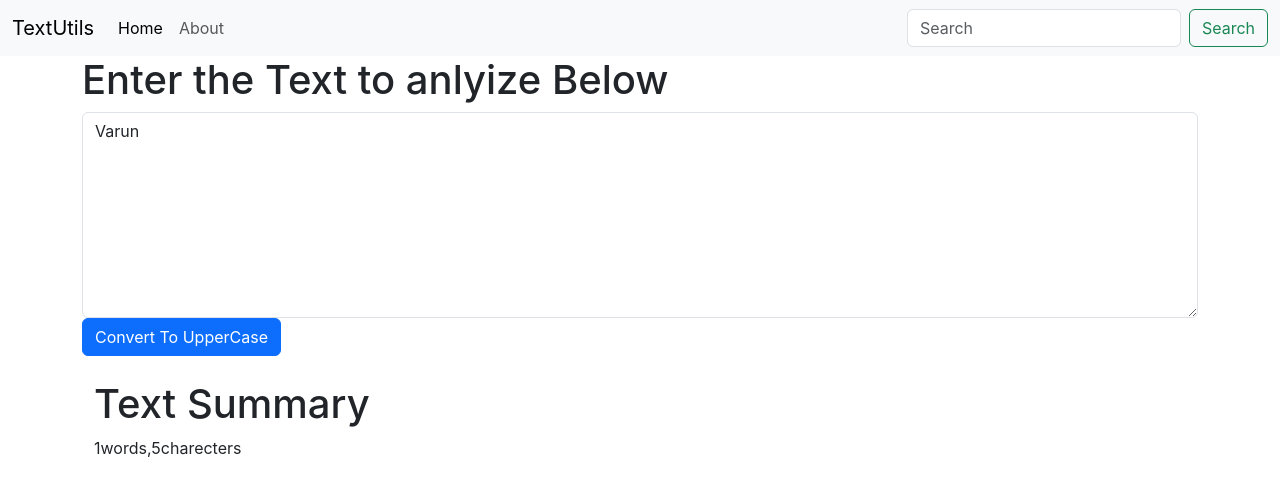
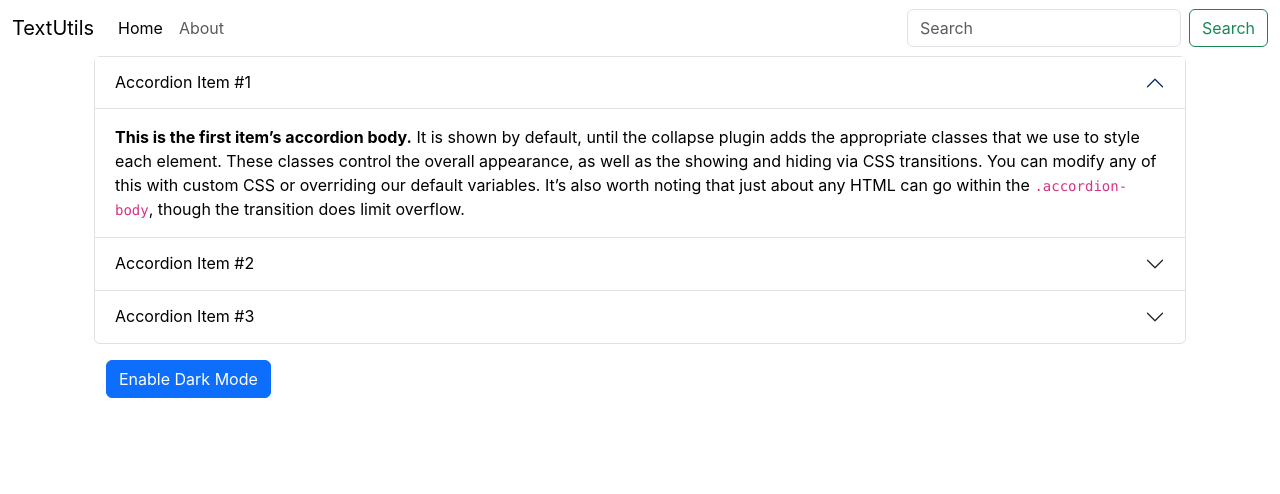
Before and after one commit to varunkr9866/React-Workspace, a React (Create React App) app: page / in a window 1280 px wide. Shown: the top 494 px of the page. Built offline with nearby package versions, Linux system fonts and the light colour scheme.

Commit message:
WORKED ON USESTATE AND DARK M0DE BY REACT

```diff
--- a/src/App.js
+++ b/src/App.js
@@ -1,6 +1,7 @@
 import "./App.css";
+import About from "./components/About.js";
 import Navbar from "./components/Navbar";
-import TextForm from "./components/TextForm";
+// import TextForm from "./components/TextForm.js";
 
 function App() {
   let name = "Varun Reddy";
@@ -8,7 +9,8 @@
     <>
       <Navbar title = "TextUtils" aboutText = "About"/>
       <div className="container">
-        <TextForm heading = 'Enter the Text to anlyize Below'/>
+        {/* <TextForm heading = 'Enter the Text to anlyize Below'/> */}
+        <About/>
       </div>
 
     </>
--- /dev/null
+++ b/src/components/About.js
@@ -0,0 +1,129 @@
+import { useState } from "react";
+import React from "react";
+
+export default function About() {
+  const [myStyle, setMyStyle] = useState({
+    color: "black",
+    backgroundColor: "white",
+  });
+  const [btnText, setbtnText] = useState('Enable Dark Mode')
+  const btnToggle = () => {
+    if (myStyle.color === "black") {
+      setMyStyle({
+        color: "white",
+        backgroundColor: "black",
+      })
+      setbtnText('Enable Light Mode')
+    } else {
+      setMyStyle({
+        color: "black",
+        backgroundColor: "white",
+      })
+      setbtnText('Enable Dark Mode')
+    }
+  };
+  return (
+    <div className="container" style={myStyle}>
+      <div className="accordion" id="accordionExample">
+        <div className="accordion-item">
+          <h2 className="accordion-header" style={myStyle}>
+            <button
+              className="accordion-button"
+              type="button"
+              style={myStyle}
+              data-bs-toggle="collapse"
+              data-bs-target="#collapseOne"
+              aria-expanded="true"
+              aria-controls="collapseOne"
+            >
+              Accordion Item #1
+            </button>
+          </h2>
+          <div
+            id="collapseOne"
+            className="accordion-collapse collapse show"
+            data-bs-parent="#accordionExample"
+          >
+            <div className="accordion-body" style={myStyle}>
+              <strong>This is the first item’s accordion body.</strong> It is
+              shown by default, until the collapse plugin adds the appropriate
+              classes that we use to style each element. These classes control
+              the overall appearance, as well as the showing and hiding via CSS
+              transitions. You can modify any of this with custom CSS or
+              overriding our default variables. It’s also worth noting that just
+              about any HTML can go within the <code>.accordion-body</code>,
+              though the transition does limit overflow.
+            </div>
+          </div>
+        </div>
+        <div className="accordion-item">
+          <h2 className="accordion-header">
+            <button
+              className="accordion-button collapsed"
+              type="button"
+              style={myStyle}
+              data-bs-toggle="collapse"
+              data-bs-target="#collapseTwo"
+              aria-expanded="false"
+              aria-controls="collapseTwo"
+            >
+              Accordion Item #2
+            </button>
+          </h2>
+          <div
+            id="collapseTwo"
+            className="accordion-collapse collapse"
+            data-bs-parent="#accordionExample"
+          >
+            <div className="accordion-body" style={myStyle}>
+              <strong>This is the second item’s accordion body.</strong> It is
+              hidden by default, until the collapse plugin adds the appropriate
+              classes that we use to style each element. These classes control
+              the overall appearance, as well as the showing and hiding via CSS
+              transitions. You can modify any of this with custom CSS or
+              overriding our default variables. It’s also worth noting that just
+              about any HTML can go within the <code>.accordion-body</code>,
+              though the transition does limit overflow.
+            </div>
+          </div>
+        </div>
+        <div className="accordion-item">
+          <h2 className="accordion-header">
+            <button
+              className="accordion-button collapsed"
+              type="button"
+              style={myStyle}
+              data-bs-toggle="collapse"
+              data-bs-target="#collapseThree"
+              aria-expanded="false"
+              aria-controls="collapseThree"
+            >
+              Accordion Item #3
+            </button>
+          </h2>
+          <div
+            id="collapseThree"
+            className="accordion-collapse collapse"
+            data-bs-parent="#accordionExample"
+          >
+            <div className="accordion-body" style={myStyle}>
+              <strong>This is the third item’s accordion body.</strong> It is
+              hidden by default, until the collapse plugin adds the appropriate
+              classes that we use to style each element. These classes control
+              the overall appearance, as well as the showing and hiding via CSS
+              transitions. You can modify any of this with custom CSS or
+              overriding our default variables. It’s also worth noting that just
+              about any HTML can go within the <code>.accordion-body</code>,
+              though the transition does limit overflow.
+            </div>
+          </div>
+        </div>
+      </div>
+      <div className="container my-3">
+        <button onClick={btnToggle} type="button" className="btn btn-primary ">
+          {btnText}
+        </button>
+      </div>
+    </div>
+  );
+}
--- a/src/components/Navbar.js
+++ b/src/components/Navbar.js
@@ -4,7 +4,7 @@
 
 export default function Navbar(props) {
   return (
-      <nav className="navbar navbar-expand-lg bg-body-tertiary">
+      <nav className="navbar navbar-expand-lg bg-body-dark">
         <div className="container-fluid">
           <a className="navbar-brand" href="/">
             {props.title}
```
